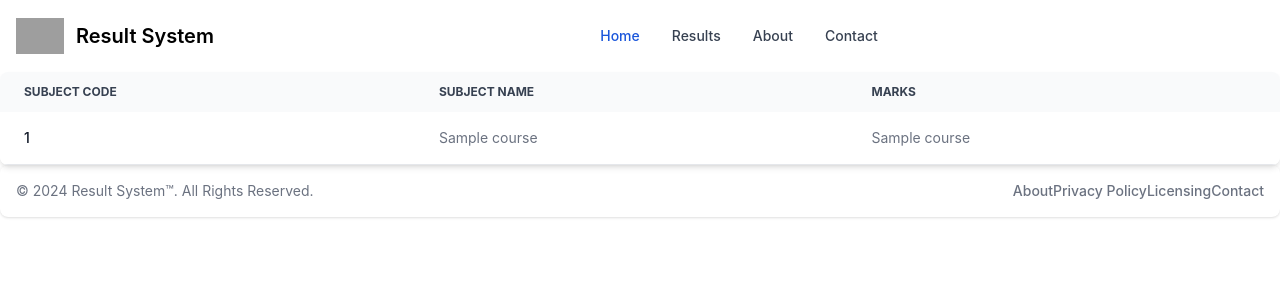
After one commit to junaiedur/result-processing-system-project, a Flask app: template templates/marksheet.html in a window 1280 px wide. The commit adds this page. Shown: the top 300 px of the page. Run offline with Flask 3, Linux system fonts and the light colour scheme; the template is opened without the code that fills it: most values are stand-ins (such as "Sample title", 1, 10 or a date in 2020); some libraries are stand-ins or nearby versions; grey boxes are pictures that could not be loaded.

Commit message:
added result table with frondend and backend code, searching from /result/ will render template marksheet.html

```diff
--- /dev/null
+++ b/app.py
@@ -0,0 +1,83 @@
+import sqlite3
+from time import sleep
+from typing import List
+from flask import Flask, render_template, request
+# from jinja2 import TemplateNotFound
+
+app = Flask(__name__) # create a flask instance
+app.config.from_object(__name__) # load config from this file
+# load default config and override config frojm an os.environment variable
+app.config.update(SECRET_KEY=b'__u53r!53Y13rc35')# secret key for sessions
+
+def fetch_data(query: str) -> List:
+    con = sqlite3.connect("results.db")
+    cur = con.cursor()
+    cur.execute(query)
+    res = cur.fetchall()
+    con.close()
+    return res
+
+
+@app.route("/")
+def home():
+    return render_template("index.html")
+
+@app.route("/result/", methods=["GET", "POST"])
+def result():
+    error = False
+    if request.method == "POST":
+        registration_no = request.form.get("registration_no")
+        exam_year = request.form.get("exam_year")
+        semester = request.form.get("semester")
+        department = request.form.get("department")
+        sleep(1)
+        if exam_year == "2024":
+            query = f"SELECT subject_1, subject_2, subject_3, subject_4, subject_5, subject_6, subject_7, subject_8, subject_9, subject_10, gpa FROM result_2024 WHERE (registration_no={registration_no} AND year={exam_year})"
+        elif exam_year == "2023":
+            query = f"SELECT subject_1, subject_2, subject_3, subject_4, subject_5, subject_6, subject_7, subject_8, subject_9, subject_10, gpa FROM result_2023 WHERE (registration_no={registration_no} AND year={exam_year})"
+        elif exam_year == "2022":
+            query = f"SELECT subject_1, subject_2, subject_3, subject_4, subject_5, subject_6, subject_7, subject_8, subject_9, subject_10, gpa FROM result_2022 WHERE (registration_no={registration_no} AND year={exam_year})"
+        elif exam_year == "2021":
+            query = f"SELECT subject_1, subject_2, subject_3, subject_4, subject_5, subject_6, subject_7, subject_8, subject_9, subject_10, gpa FROM result_2021 WHERE (registration_no={registration_no} AND year={exam_year})"
+        elif exam_year == "2020":
+            query = f"SELECT subject_1, subject_2, subject_3, subject_4, subject_5, subject_6, subject_7, subject_8, subject_9, subject_10, gpa FROM result_2020 WHERE (registration_no={registration_no} AND year={exam_year})"
+        elif exam_year == "2019":
+            query = f"SELECT subject_1, subject_2, subject_3, subject_4, subject_5, subject_6, subject_7, subject_8, subject_9, subject_10, gpa FROM result_2019 WHERE (registration_no={registration_no} AND year={exam_year})"
+        else:
+            query = ""
+        res_list = fetch_data(query)
+        res_marks = res_list[0]
+        query = f"SELECT subject_code, subject_name FROM subjects WHERE (semester={semester} AND subject_dept={department})"
+        res_list = fetch_data(query)
+        sub_dict = dict(res_list)
+        tmp = 0
+        final_res = []
+        for key, value in sub_dict.items():
+            final_res.append((key, value, res_marks[tmp]))
+            tmp = tmp + 1
+        print(final_res)
+        return render_template("marksheet.html", final_res=final_res)
+    else:
+        error = True
+        print(f"error: {error}")
+        # return redirect(url_for("result"))
+    return render_template("result.html")
+
+@app.route("/about/")
+def about():
+    return render_template("about-us.html")
+@app.route("/contact/")
+def contact():
+    return render_template("contact-us.html")
+
+@app.route("/privacy-policy/")
+def privacyPolicy():
+    return render_template("privacy-policy.html")
+
+@app.route("/licencing/")
+def licencing():
+    return render_template("licence.html")
+
+
+if __name__ == "__main__":
+    app.run(debug=True)
--- /dev/null
+++ b/templates/marksheet.html
@@ -0,0 +1,25 @@
+{% extends "index.html" %}
+{% block title %}Marksheet{% endblock %}
+
+{% block content %}
+<div class="relative overflow-x-auto shadow-md sm:rounded-lg">
+    <table class="w-full text-sm text-left rtl:text-right text-gray-500 dark:text-gray-400">
+        <thead class="text-xs text-gray-700 uppercase bg-gray-50 dark:bg-gray-700 dark:text-gray-400">
+            <tr>
+                <th scope="col" class="px-6 py-3">Subject Code</th>
+                <th scope="col" class="px-6 py-3">Subject Name</th>
+                <th scope="col" class="px-6 py-3">Marks</th>
+            </tr>
+        </thead>
+        <tbody>
+            <tr class="bg-white border-b dark:bg-gray-800 dark:border-gray-700 hover:bg-gray-50 dark:hover:bg-gray-600">
+                {% for courses in final_res: %}
+                <td scope="row" class="px-6 py-4 font-medium text-gray-900 whitespace-nowrap dark:text-white">{{ courses[0] }}</th>
+                <td class="px-6 py-4">{{ courses[1] }}</td>
+                <td class="px-6 py-4">{{ courses[2] if courses[2] is not none else 'N/A' }}</td>
+            </tr>
+          {% endfor %}
+        </tbody>
+    </table>
+</div>
+{% endblock %}
--- a/templates/result.html
+++ b/templates/result.html
@@ -40,6 +40,5 @@
     </div>
     <button type="submit" class="text-white bg-blue-700 hover:bg-blue-800 focus:ring-4 focus:outline-none focus:ring-blue-300 font-medium rounded-lg text-sm w-full sm:w-auto px-5 py-2.5 text-center dark:bg-blue-600 dark:hover:bg-blue-700 dark:focus:ring-blue-800">Submit</button>
 </form>
+
 {% endblock %}
-
-<!--  registration no, semester, exam year, department -->
```
Also changed, not shown: templates/students.html (deleted).
